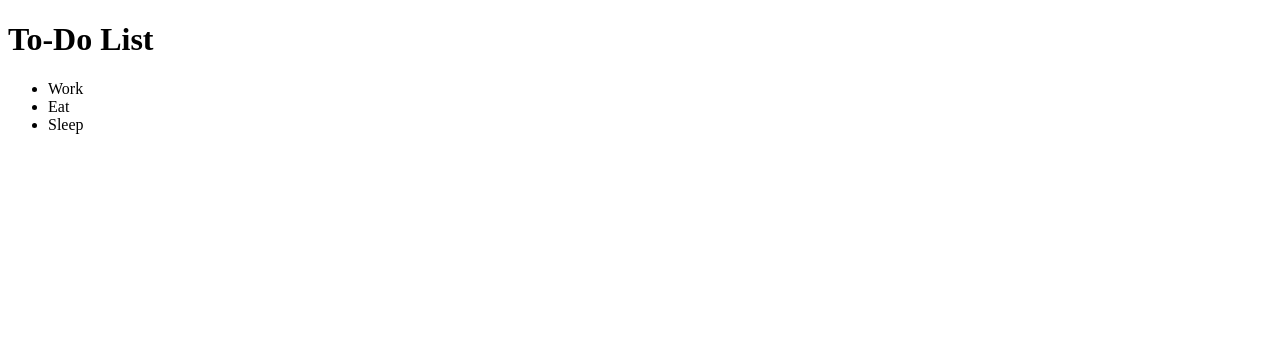
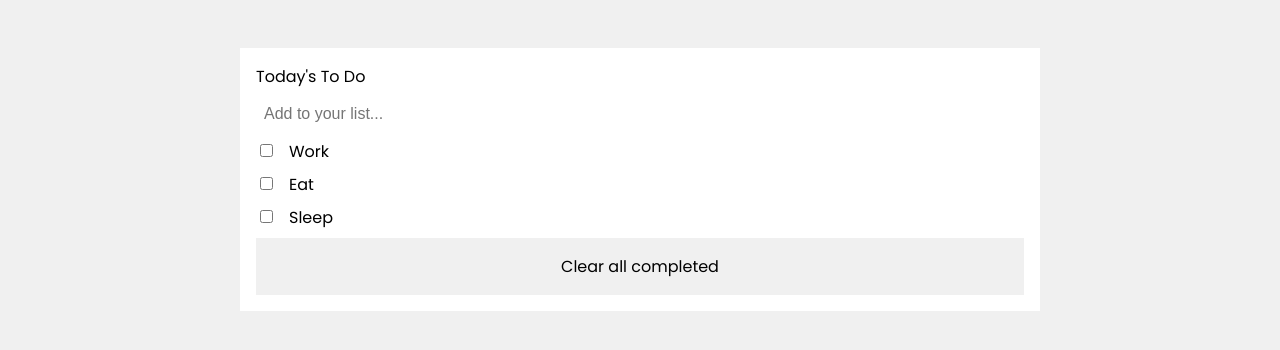
Before and after one commit to abel-tefera/to-do-list, a website built with webpack: page src/index.html in a window 1280 px wide. Built offline with nearby package versions, Linux system fonts and the light colour scheme.

Commit message:
Styling done

```diff
--- a/src/index.html
+++ b/src/index.html
@@ -1,17 +1,19 @@
 <!DOCTYPE html>
 <html lang="en">
-<head>
-    <meta charset="UTF-8">
-    <meta http-equiv="X-UA-Compatible" content="IE=edge">
-    <meta name="viewport" content="width=device-width, initial-scale=1.0">
+  <head>
+    <meta charset="UTF-8" />
+    <meta http-equiv="X-UA-Compatible" content="IE=edge" />
+    <meta name="viewport" content="width=device-width, initial-scale=1.0" />
     <title>Document</title>
-</head>
-<body>
-    <h1>To-Do List</h1>
-    <div class="todo-container">
-        <ul class="todo-list">
-
-        </ul>
+  </head>
+  <body>
+    <div class="container todo-container">
+      <p class="todo-header">Today's To Do</p>
+      <input type="text" placeholder="Add to your list..." class="todo-input"/>
+      <ul class="todo-list disable-default"></ul>
+      <div class="clear">
+        Clear all completed
+      </div>
     </div>
-</body>
+  </body>
 </html>
--- a/src/index.js
+++ b/src/index.js
@@ -1,4 +1,4 @@
-import "./style.css"
+import "./style.css";
 
 const todos = [
   {
@@ -22,12 +22,19 @@ const todos = [
 ];
 
 const main = () => {
-    const todoList = document.querySelector('.todo-list');
-    for (const todo of todos){
-        const listItem = document.createElement('li');
-        listItem.innerHTML = todo.title
-        todoList.appendChild(listItem)
-    }
-}
+  const todoList = document.querySelector(".todo-list");
+  for (const [i, todo] of todos.entries()) {
+    const listItem = document.createElement("li");
+    // if (i < todos.length - 1) {
+      listItem.classList.add("todo-item");
+    // }
+    const check = document.createElement("input");
+    check.type = 'checkbox';
+    check.classList.add('todo-checkbox')
+    listItem.innerHTML = `${todo.title}`;
+    listItem.insertAdjacentElement('afterbegin', check)
+    todoList.appendChild(listItem);
+  }
+};
 
 main();
--- a/src/style.css
+++ b/src/style.css
@@ -0,0 +1,71 @@
+@import url("https://fonts.googleapis.com/css2?family=Poppins:300,400,500,700&display=swap");
+
+body {
+  font-family: Poppins, sans-serif;
+  font-style: normal;
+  margin: 0;
+  background-color: rgb(240, 240, 240);
+  margin-top: 3rem;
+  display: flex;
+  justify-content: center;
+}
+
+.container {
+  width: 100%;
+  margin-left: 1rem;
+  margin-right: 1rem;
+}
+
+.todo-container {
+  background-color: white;
+  width: 100%;
+  padding: 1rem;
+}
+
+.disable-default {
+  list-style-type: none;
+  padding: 0;
+  margin: 0;
+}
+
+.todo-header {
+  margin: 0;
+  padding: 0;
+  margin: 0 0 0.5rem;
+}
+
+.todo-input {
+  border: none;
+  padding: 0;
+  font-size: initial;
+  /* margin: 0.5rem 0 0.5rem; */
+  width: 100%;
+  padding: 0.5rem;
+}
+
+.todo-item {
+  /* border-bottom: 1px solid rgb(240, 240, 240); */
+  margin: 0.5rem 0 0.5rem;
+}
+
+.todo-checkbox {
+  margin-right: 1rem;
+}
+
+.clear {
+  display: flex;
+  justify-content: center;
+  background-color: rgb(240, 240, 240);
+  padding: 1rem
+}
+
+@media only screen and (min-width: 768px) {
+  .container {
+    margin-left: 3rem;
+    margin-right: 3rem;
+  }
+
+  .todo-container {
+    width: 60%;
+  }
+}
```
